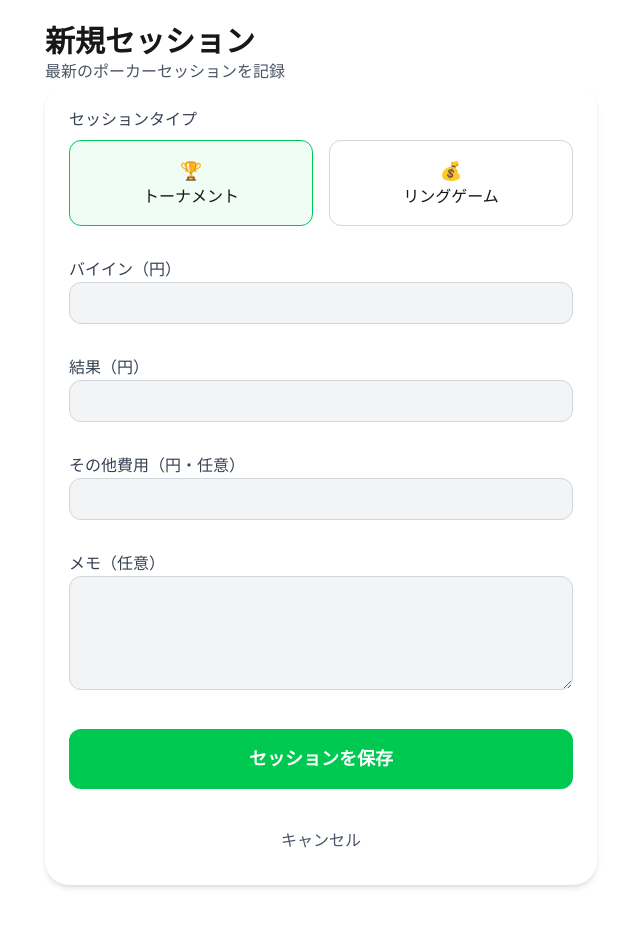
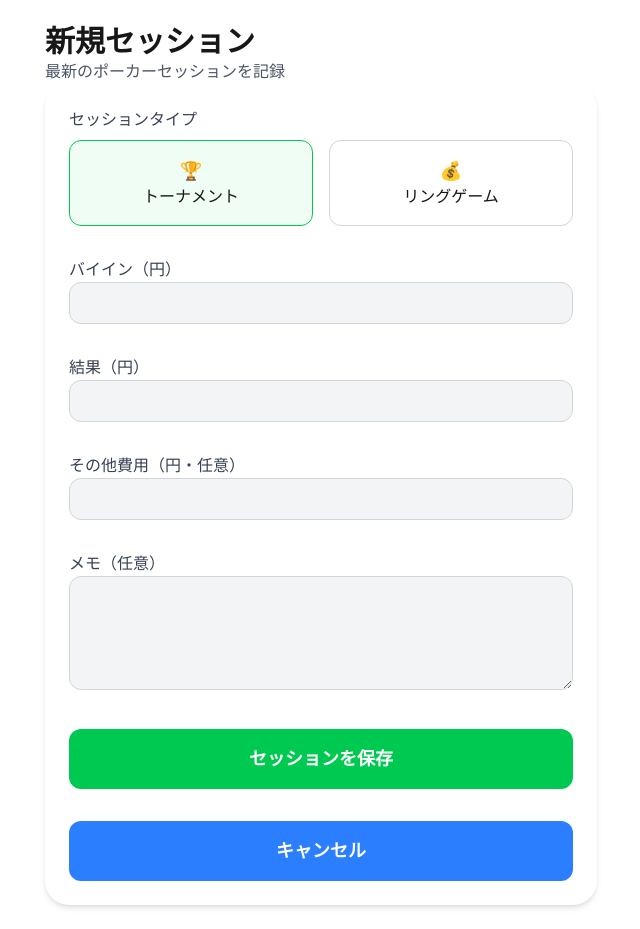
Before and after one commit to nao-takechi/poker-insight, a Next.js app in the folder frontend/: page /sessions/new in a window 1280 px wide. Shown: the whole page, without its empty margins (319-959 px from the left). Built offline with nearby package versions, Linux system fonts and the light colour scheme.

Commit message:
fix: 新規セッションからの画面遷移

```diff
--- a/frontend/app/features/sessions/components/NewSessionForm.tsx
+++ b/frontend/app/features/sessions/components/NewSessionForm.tsx
@@ -1,9 +1,12 @@
 "use client";
 
 import Button from "@/components/Button";
+
+import { useRouter } from "next/navigation";
 import { useNewSessionForm } from "../hooks/useNewSessionForm";
 
 export function NewSessionForm() {
+  const router = useRouter();
   const {
     type,
     setType,
@@ -24,7 +27,7 @@ export function NewSessionForm() {
       alert("入力に誤りがあります");
       return;
     }
-    alert("保存成功！");
+    router.push("/");
   };
 
   return (
@@ -117,7 +120,12 @@ export function NewSessionForm() {
       </Button>
 
       {/* キャンセル */}
-      <button className="w-full py-2 text-gray-600">キャンセル</button>
+      <Button
+        onClick={() => router.push("/")}
+        className="w-full py-4 rounded-xl text-lg"
+      >
+        キャンセル
+      </Button>
     </div>
   );
 }
```
